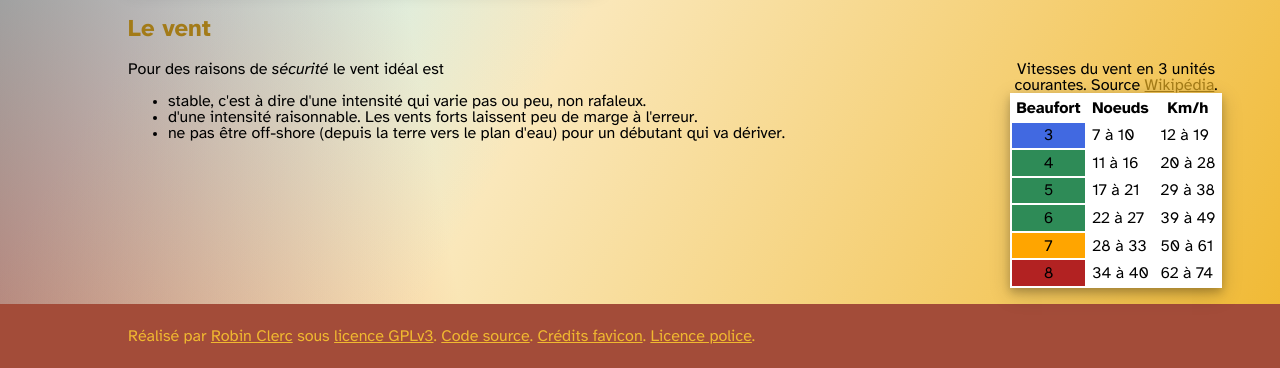
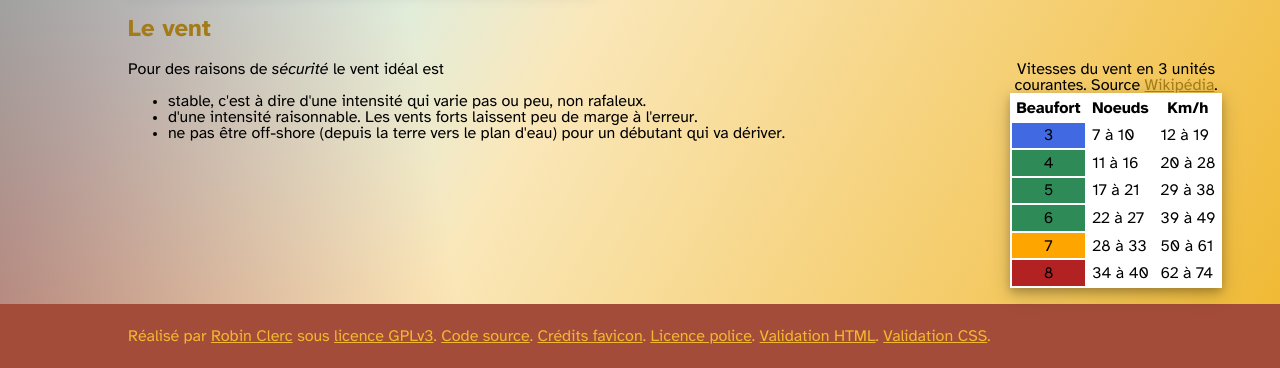
Before and after one commit to faasoa/UOR, a plain HTML site: page index_avec_css.html in a window 1280 px wide. Shown: the part 1287-1655 px from the top of the page. Drawn offline with Linux system fonts and the light colour scheme.

Commit message:
Ajout boutons validations HTML CSS

```diff
--- a/index_avec_css.html
+++ b/index_avec_css.html
@@ -153,7 +153,7 @@
       </table>
     </section>
     <footer>
-      <p>Réalisé par <a href="mailto:robin.clerc@gmail.com">Robin Clerc</a> sous <a href="https://www.gnu.org/licenses/gpl-3.0.html">licence GPLv3</a>. <a href="https://github.com/faasoa/UOR">Code source</a>. <a href="http://icons8.com">Crédits favicon</a>. <a href="font/OFL.txt">Licence police</a>.</p>
+      <p>Réalisé par <a href="mailto:robin.clerc@gmail.com">Robin Clerc</a> sous <a href="https://www.gnu.org/licenses/gpl-3.0.html">licence GPLv3</a>. <a href="https://github.com/faasoa/UOR">Code source</a>. <a href="http://icons8.com">Crédits favicon</a>. <a href="font/OFL.txt">Licence police</a>. <a href="http://validator.w3.org/check/referer">Validation HTML</a>. <a href="http://jigsaw.w3.org/css-validator/check/referer">Validation CSS</a>.</p>
     </footer>
   </body>
 </html>
```
